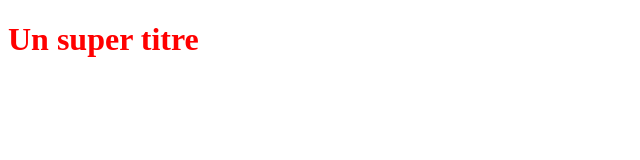
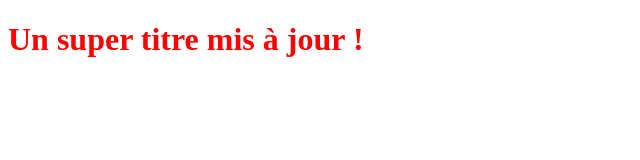
Before and after one commit to nicleroy/OCProject, a plain HTML site: page index.html in a window 1280 px wide. Shown: the whole page, without its empty margins (0-640 px from the left). Drawn offline with Linux system fonts and the light colour scheme.

Commit message:
Modification du titre H1

```diff
--- a/index.html
+++ b/index.html
@@ -5,6 +5,6 @@
    <link rel="stylesheet" type="text/css" href="styles.css">
 </head>
 <body>
-   <h1>Un super titre</h1>
+   <h1>Un super titre mis à jour !</h1>
 </body>
 </html>
```
